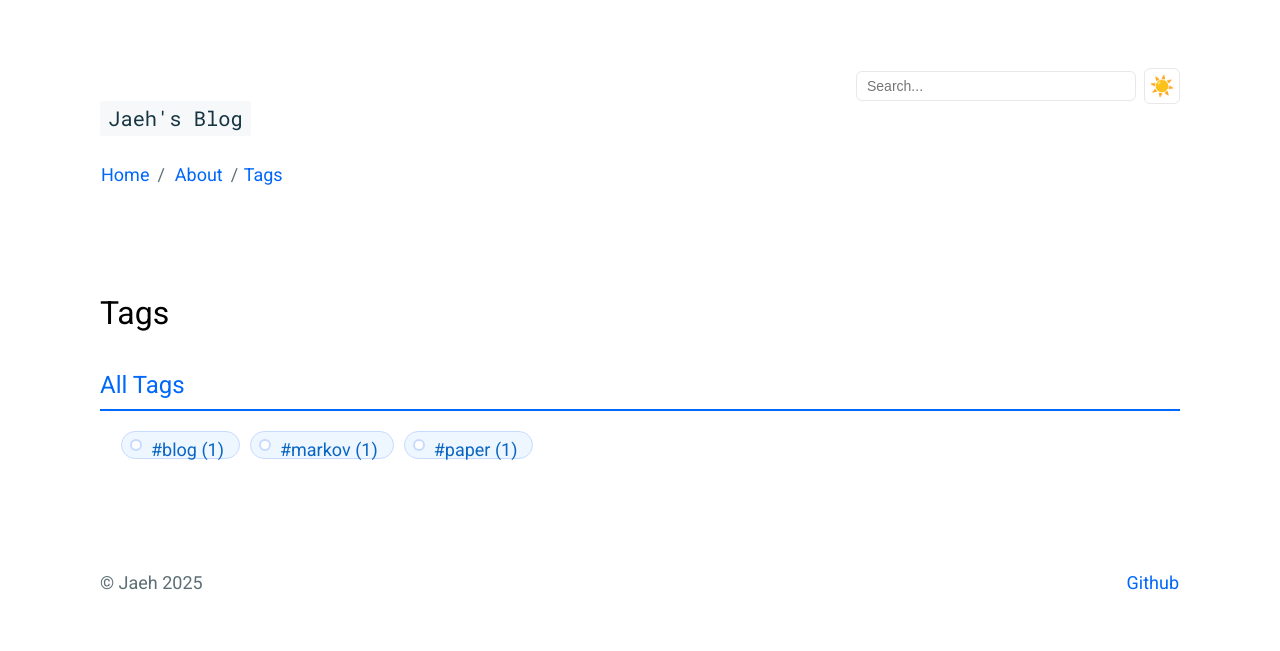
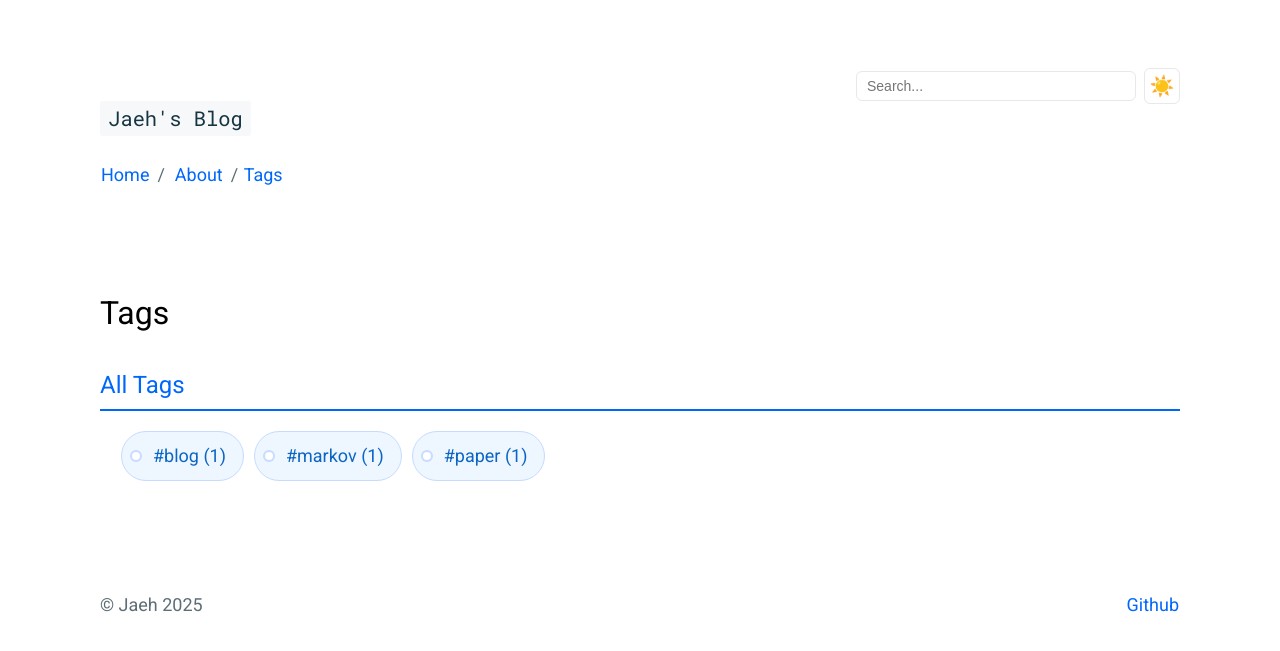
Before and after one commit to heonyus/heonyus.github.io, a Jekyll site: the page built from _pages/tags.md, in a window 1280 px wide. Shown: the top 651 px of the page. Built offline with Jekyll 4.4.1, drawn with Linux system fonts in a browser that asks for light colours.

Commit message:
Fix tag overflow: use flexbox layout and proper text wrapping

```diff
--- a/_sass/components/_tag.scss
+++ b/_sass/components/_tag.scss
@@ -4,13 +4,15 @@
 
 .c-tags {
   list-style: none;
-  margin: 0;
-  overflow: hidden;
+  margin: 0 0 2rem 0;
   padding: 0;
+  display: flex;
+  flex-wrap: wrap;
+  gap: 1rem;
 }
 
 .c-tags li {
-  float: left;
+  display: inline-block;
 }
 
 .c-tag {
@@ -18,19 +20,23 @@
   border: 1px solid var(--tag-border);
   border-radius: 9999px;
   color: var(--tag-text);
-  display: inline-block;
-  height: 28px;
-  line-height: 26px;
-  padding: 0 14px 0 28px;
+  display: inline-flex;
+  align-items: center;
+  height: auto;
+  min-height: 28px;
+  line-height: 1.4;
+  padding: 6px 16px 6px 30px;
   position: relative;
-  margin: 0 10px 50px 0;
+  margin: 0;
   text-decoration: none;
+  white-space: nowrap;
   transition: background-color 0.2s, color 0.2s, border-color 0.2s;
 
   a {
     color: inherit;
     text-decoration: none;
-    display: block;
+    display: inline-block;
+    white-space: nowrap;
   }
 }
 
@@ -43,7 +49,8 @@
   left: 10px;
   position: absolute;
   width: 8px;
-  top: 9px;
+  top: 50%;
+  transform: translateY(-50%);
 }
 
 .c-tag::after {
```
